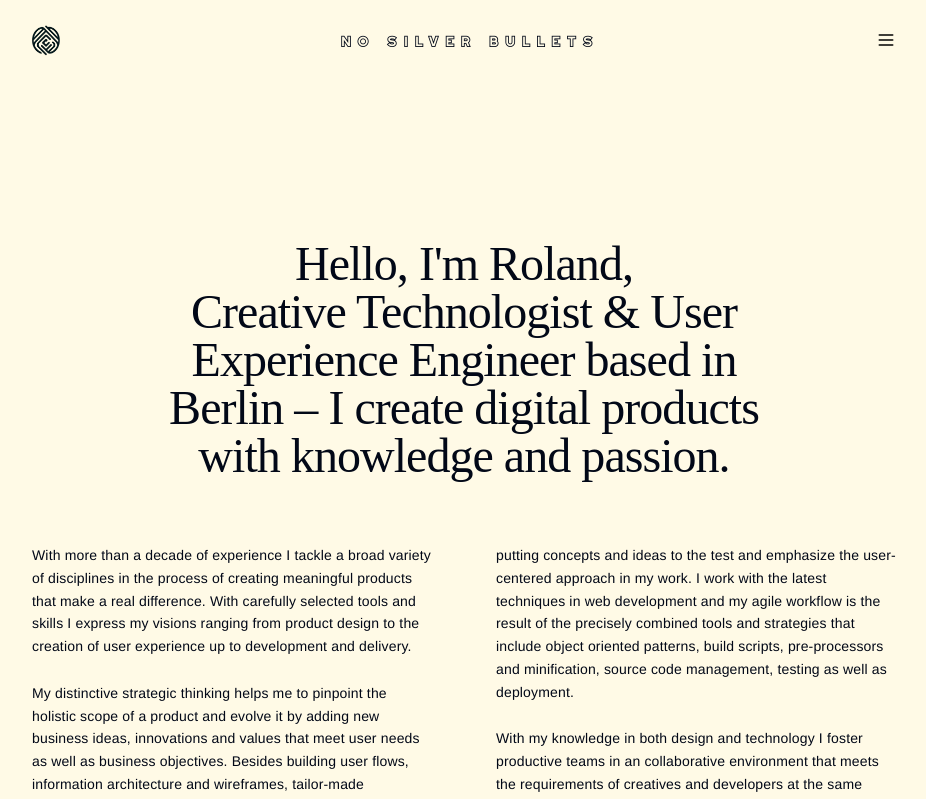
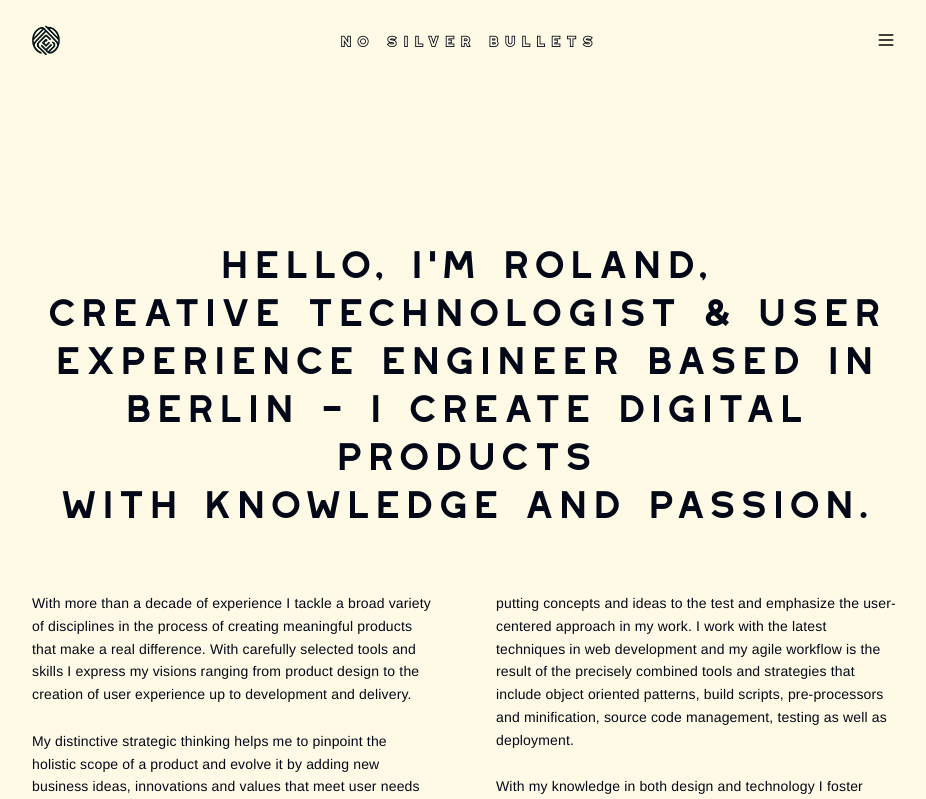
Before and after one commit to cbussalleu/blanca-westmount-stories, a React (Vite) app: page / in a window 1280 px wide. Shown: the top 799 px of the page, without its empty margins (176-1102 px from the left). Built offline with nearby package versions, Linux system fonts and the light colour scheme; a web font is replaced by a local one.

Commit message:
Add new fonts
Update the stylesheet to include font-face declarations for the newly installed fonts.

```diff
--- a/src/index.css
+++ b/src/index.css
@@ -1,4 +1,3 @@
-
 @tailwind base;
 @tailwind components;
 @tailwind utilities;
@@ -31,6 +30,46 @@
   font-family: 'westmount-outline';
   src: url('/westmount-outline.ttf') format('truetype');
   font-weight: normal;
+  font-style: normal;
+  font-display: swap;
+}
+
+@font-face {
+  font-family: 'Westmount';
+  src: url('/westmount-regular.ttf') format('truetype');
+  font-weight: 400;
+  font-style: normal;
+  font-display: swap;
+}
+
+@font-face {
+  font-family: 'Westmount';
+  src: url('/westmount-light.ttf') format('truetype');
+  font-weight: 300;
+  font-style: normal;
+  font-display: swap;
+}
+
+@font-face {
+  font-family: 'Westmount';
+  src: url('/westmount-extralight.ttf') format('truetype');
+  font-weight: 200;
+  font-style: normal;
+  font-display: swap;
+}
+
+@font-face {
+  font-family: 'Westmount';
+  src: url('/westmount-bold.ttf') format('truetype');
+  font-weight: 700;
+  font-style: normal;
+  font-display: swap;
+}
+
+@font-face {
+  font-family: 'Westmount';
+  src: url('/westmount-extrabold.ttf') format('truetype');
+  font-weight: 800;
   font-style: normal;
   font-display: swap;
 }
--- a/tailwind.config.ts
+++ b/tailwind.config.ts
@@ -1,3 +1,4 @@
+
 import type { Config } from "tailwindcss";
 
 export default {
@@ -19,7 +20,8 @@ export default {
 		},
 		extend: {
 			fontFamily: {
-				westmount: ["westmount", "serif"],
+				westmount: ["Westmount", "serif"],
+				"westmount-outline": ["westmount-outline", "serif"],
 				helvetica: ["Helvetica Neue", "Helvetica", "Arial", "sans-serif"],
 				merriweather: ["Merriweather", "serif"]
 			},
```
